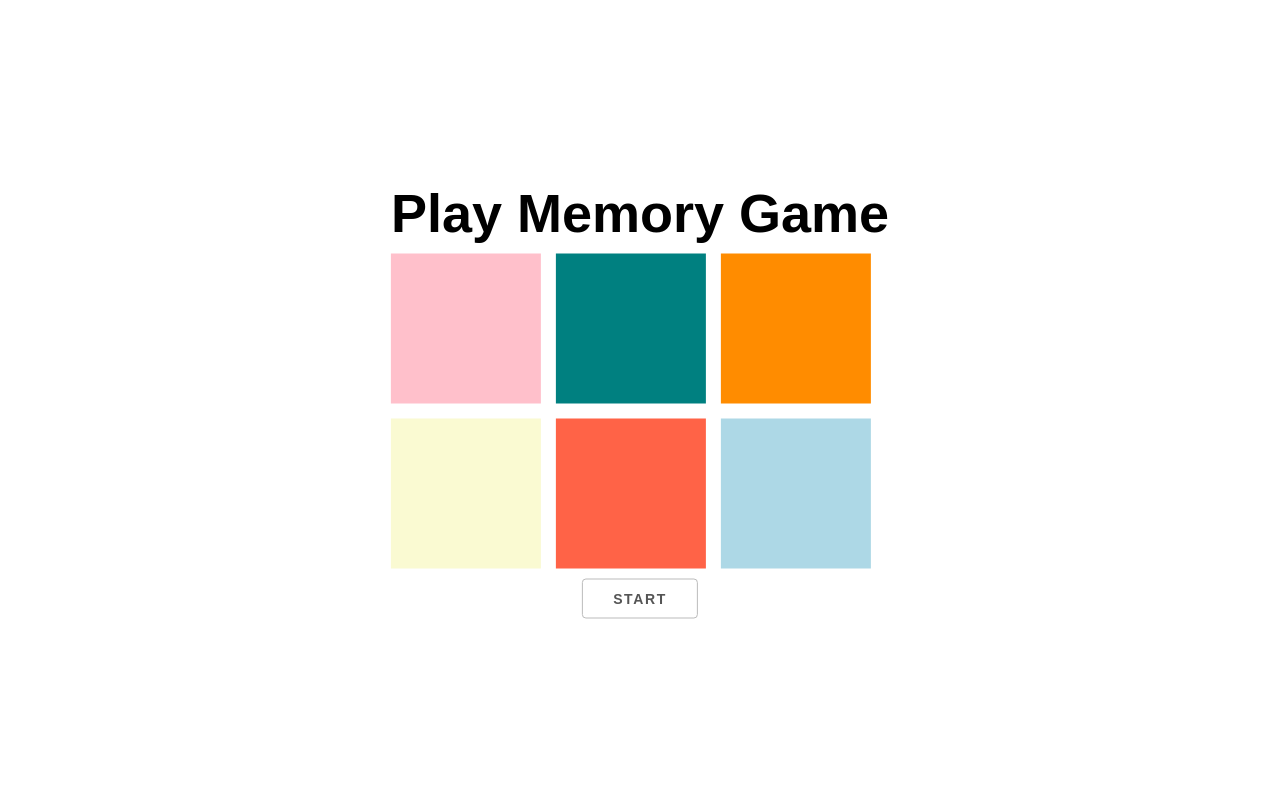
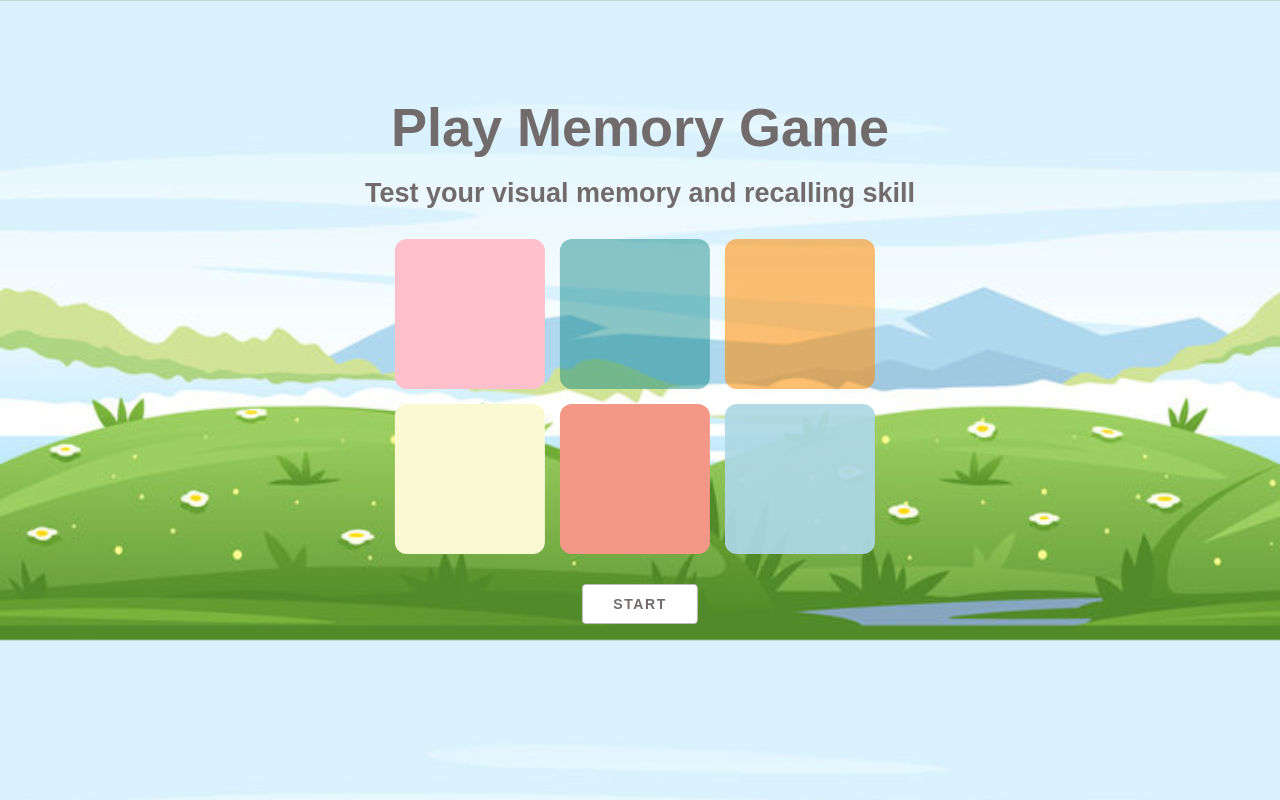
Before and after one commit to YuliaRozental/Memory-Game, a plain HTML site: page index.html in a window 1280 px wide. Drawn offline with Linux system fonts and the light colour scheme.

Commit message:
style update

```diff
--- a/index.html
+++ b/index.html
@@ -11,6 +11,7 @@
     <main class="game">
         <header>
             <h1 class="heading js-heading">Play Memory Game</h1>
+            <h2 class="head-two">Test your visual memory and recalling skill</h2>
          </header>
 
         <div class="board-container js-container unclickable">
--- a/script.js
+++ b/script.js
@@ -108,5 +108,5 @@ startButton.addEventListener('click', startGame);
 boardContainer.addEventListener('click', event => {
   const { card } = event.target.dataset;
 
-  if (tile) handleClick(tile);
+  if (card) handleClick(card);
 });
--- a/style.css
+++ b/style.css
@@ -2,6 +2,8 @@ body {
     display: flex;
     justify-content: center;
     font-family: 'Rubik', sans-serif;
+    background-image: url('/assets/background.jpeg');
+    background-size: cover;
 }
 
 *,
@@ -14,7 +16,7 @@ body {
 
 .game {
     position: absolute;
-    top: 50%;
+    top: 45%;
     left: 50%;
     transform: translate(-50%, -50%);
 }
@@ -22,6 +24,11 @@ body {
 header {
     text-align: center;
     font-size: 18px;
+    color: #716b6b;
+}
+
+.head-two {
+    margin-top: 20px;
 }
 
 .heading {
@@ -34,8 +41,9 @@ header {
     grid-template-columns: 150px 150px 150px;
     grid-gap: 15px;
     position: relative;
-    margin-top: 10px;
-    margin-bottom: 10px;
+    margin-top: 30px;
+    margin-bottom: 30px;
+    margin-left: 30px;
 }
 
 .unclickable {
@@ -45,6 +53,7 @@ header {
 .pink {
     background-color: pink;
     transition: 0.15s;
+    border-radius: 12px;
 }
 
 .pink:hover,
@@ -58,8 +67,9 @@ header {
 }
 
 .teal {
-    background-color: teal;
+    background-color: rgba(0, 128, 128, 0.448);
     transition: 0.15s;
+    border-radius: 12px;
 }
 
 .teal:hover,
@@ -75,6 +85,7 @@ header {
 .yellow {
     background-color: lightgoldenrodyellow;
     transition: 0.15s;
+    border-radius: 12px;
 }
 
 .yellow:hover,
@@ -87,10 +98,10 @@ header {
   transform: translateY(10px);
 }
 
-
 .blue {
-    background-color: lightblue;
+    background-color: rgba(173, 216, 230, 0.924);
     transition: 0.15s;
+    border-radius: 12px;
 }
 
 .blue:hover,
@@ -104,13 +115,14 @@ header {
 }
 
 .red {
-    background-color:tomato;
+    background-color: rgb(245, 151, 135);
     transition: 0.15s;
+    border-radius: 12px;
 }
 
 .red:hover,
 .red:focus {
-    background-color:rgb(245, 151, 135);
+    background-color:tomato;
 }
 
 .red:active,
@@ -119,13 +131,14 @@ header {
 }
 
 .orange {
-    background-color: darkorange;
+    background-color: rgba(255, 140, 0, 0.557);
     transition: 0.15s;
+    border-radius: 12px;
 }
 
 .orange:hover,
 .orange:focus {
-    background-color: rgb(245, 181, 104);
+    background-color: rgb(246, 167, 70);
 }
 
 .orange:active,
@@ -141,7 +154,7 @@ header {
     display: inline-block;
     height: 38px;
     padding: 0 30px;
-    color: #555;
+    color: #716b6b;
     text-align: center;
     font-size: 14px;
     font-weight: 600;
@@ -150,18 +163,19 @@ header {
     text-transform: uppercase;
     text-decoration: none;
     white-space: nowrap;
-    background-color: transparent;
+    background-color: white;
     border-radius: 4px;
     border: 1px solid #bbb;
     cursor: pointer;
 }
 
-  .start-button:hover {
-    color: #333;
+.start-button:hover {
+    color: #716b6b;
     border-color: #888;
     outline: 0;
 }
 
-  .info {
+.info {
     font-size: 22px;
+    color: #575252;
 }
```
Also changed, not shown: assets/background.jpeg (added), assets/landscape-1844229_960_720.png (added).
